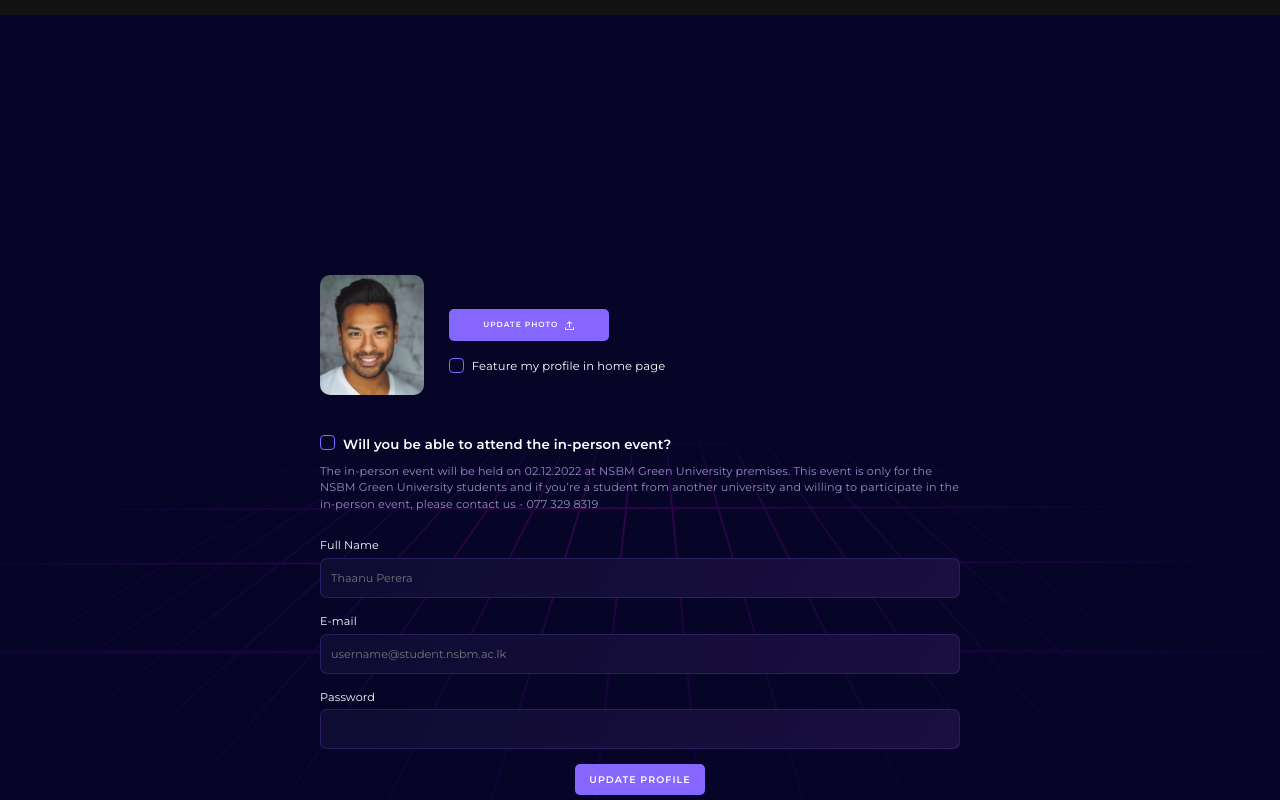
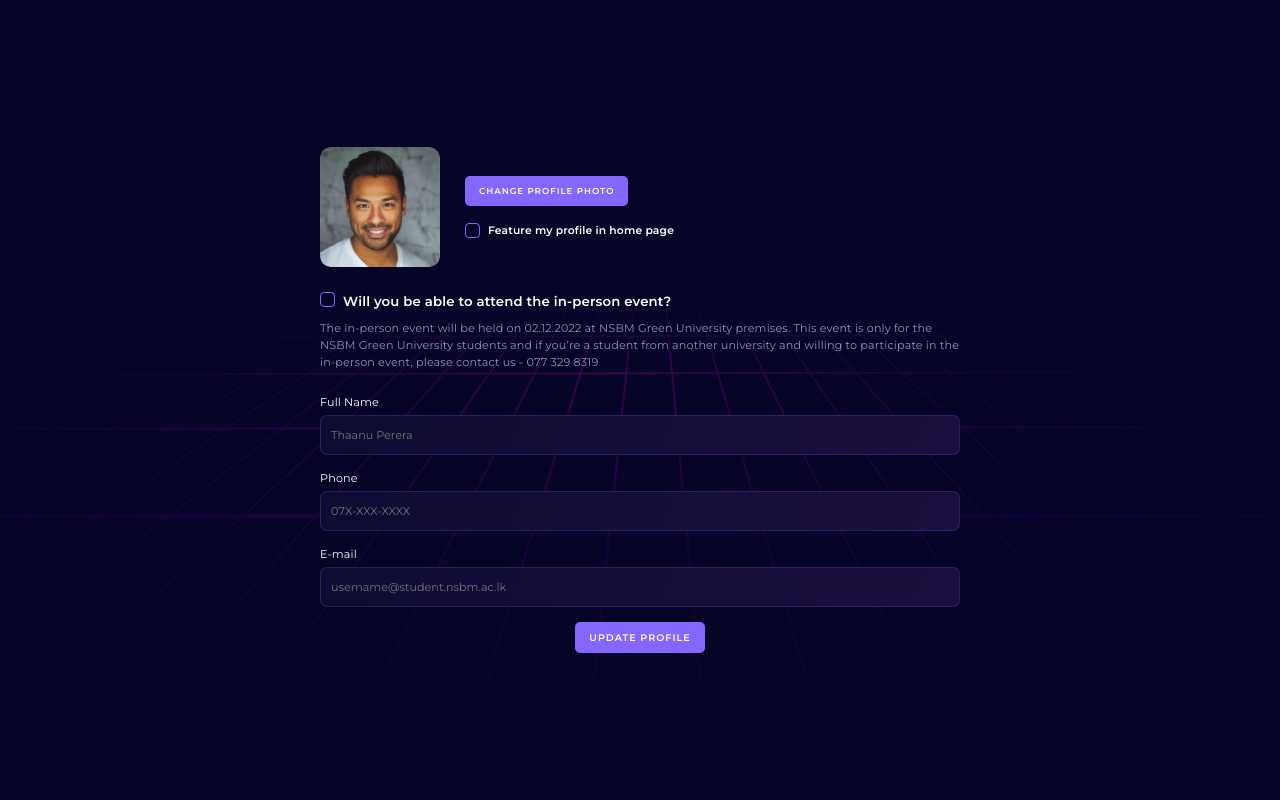
Before and after one commit to fossnsbm/technosphere-web, a React (Vite) app: page /profile in a window 1280 px wide. Shown: the top 800 px of the page. Built offline with nearby package versions, Linux system fonts and the light colour scheme.

Commit message:
minor changes

```diff
--- a/src/components/Dropdown.tsx
+++ b/src/components/Dropdown.tsx
@@ -1,28 +1,40 @@
 import { useState } from "react";
 import "./dropdown.css";
+import down from "../assets/dowm.svg";
 
-
-interface props{
-    placeholder : string,
-    items  : string[]
+export enum PositionType {
+  Up,
+  Down,
 }
-const Dropdown = ({placeholder , items} : props) => {
+interface props {
+  placeholder: string;
+  position: PositionType;
+  items: string[];
+}
+const Dropdown = ({ placeholder, items }: props) => {
   const [active, setActive] = useState(false);
   const [selectedItem, setSelectedItem] = useState<string | null>(null);
   return (
-
     <div className="dropdown_bg" onClick={() => setActive(!active)}>
       <p>{placeholder}</p>
-        <div className="dropdown"><p>{selectedItem ? selectedItem : `Select ${placeholder}`}</p></div>
+      <div className="dropdown">
+        <p>{selectedItem ? selectedItem : `Select ${placeholder}`}</p>{" "}
+        <img
+          src={down}
+          alt=""
+          style={{ transform: active ? `rotate(180deg)` : `rotate(0deg)` }}
+        />
+      </div>
       {active && (
         <div className="dropdown_items">
           <ul>
-              {items.map((x) => <li onClick={() => setSelectedItem(x)}>{x}</li>)}
+            {items.map((x) => (
+              <li onClick={() => setSelectedItem(x)}>{x}</li>
+            ))}
           </ul>
         </div>
       )}
     </div>
-
   );
 };
 
--- a/src/components/TextField.css
+++ b/src/components/TextField.css
@@ -1,4 +1,4 @@
-div{
+.textf_bg{
     width: 100%;
     margin-top: 15px;
 
@@ -14,6 +14,7 @@ input {
   font-size: 0.7em;
   width: 100%;
   height: 40px;
+  transition-duration: 0.2s;
 
   background: linear-gradient(118.92deg, #0e0c33 0%, #1b0e40 100%),
     linear-gradient(
@@ -26,3 +27,8 @@ input {
   border-radius: 7px;
   border: 1px solid #8566ff32;
 }
+input:focus{
+  outline: none;
+  border-width: 2px;
+  border-color:#896df932 ;
+}
--- a/src/components/TextField.tsx
+++ b/src/components/TextField.tsx
@@ -1,13 +1,19 @@
 import "./TextField.css";
+
+export enum InputType {
+  Number,
+  Text,
+}
 interface AppState {
-    title: string;
-    obscured: boolean;
-    placeholder : string
-  }
-const TextField = ({title,placeholder}: AppState) => {
+  title: string;
+  obscured: boolean;
+  type: InputType;
+  placeholder: string;
+}
+const TextField = ({ title, placeholder }: AppState) => {
   return (
-    <div>
-        <p>{title}</p>
+    <div className="textf_bg">
+      <p>{title}</p>
       <input type="text" placeholder={placeholder} />
     </div>
   );
--- a/src/components/dropdown.css
+++ b/src/components/dropdown.css
@@ -1,4 +1,5 @@
 .dropdown {
+    cursor: pointer;
   background: linear-gradient(118.92deg, #0e0c33 0%, #1b0e40 100%),
     linear-gradient(
       89.81deg,
@@ -16,8 +17,17 @@
   font-size: 0.9em;
   display: flex;
   align-items: center;
+  justify-content: space-between;
+
 }
+.dropdown img{
+    object-fit: cover;
+    height:20px;
+    transition:  all 0.5s ease;
+}
+
 .dropdown_bg {
+  width: 100%;
   position: relative;
   margin-top: 15px;
 }
@@ -30,7 +40,7 @@ p {
   z-index: 100;
   padding: 10px 20px;
   font-size: 0.7em;
-
+  margin-top: 10px;
   border-radius: 7px;
   background: linear-gradient(96.38deg, #8566ff -12.62%, #513da0 84.08%);
 
@@ -44,5 +54,5 @@ li {
   list-style: none;
 }
 li:hover {
-  transform: scaleX(1.01);
+  transform: scale(1.02);
 }
--- a/src/pages/Profile.tsx
+++ b/src/pages/Profile.tsx
@@ -1,11 +1,14 @@
 import "../styles/profile.scss";
 import grid from "../assets/grid.png";
+
+
 import pfp from "../assets/pfp.png";
+
 import upload from "../assets/upload_icon.svg";
 import { useState ,useRef } from "react";
 import CheckBox from "../components/CheckBox";
-import TextField from "../components/TextField";
-import Dropdown from "../components/Dropdown";
+import TextField, { InputType } from "../components/TextField";
+import Dropdown, { PositionType } from "../components/Dropdown";
 
 const Profile = () => {
   const [inPerson, setInPerson] = useState(false);
@@ -18,7 +21,8 @@ const Profile = () => {
     fullName: null,
     email: null,
     batch: null,
-    phone: null,
+    phone_guests: null,
+    phone_students: null,
     food_preference: null,
   });
   const handleChange = (event : any) => {
@@ -36,13 +40,15 @@ const Profile = () => {
               <img src={pfp} alt="" />
             </div>
             <div className="photo_upload_container">
-              <span className="btn btn_upload">
+            <button className="btn">change profile photo</button>
+
+              {/* <span className="btn btn_upload">
                 <p>update photo</p>
                 <img src={upload} alt="" />
-              </span>
+              </span> */}
               <div className="homepage_append_toggle">
                 <CheckBox onChange={handleChange}/>
-                <span>Feature my profile in home page</span>
+                <h5>Feature my profile in home page</h5>
               </div>
             </div>
           </div>
@@ -61,19 +67,17 @@ const Profile = () => {
             </p>
           </div>
           <div className="form_data-default">
-            <TextField title="Full Name" placeholder="Thaanu Perera" obscured={false}/>
-            <TextField title="E-mail" placeholder="username@student.nsbm.ac.lk" obscured={false}/>
-            <TextField title="Password" placeholder="" obscured = {true}/>
-
-
+            <TextField title="Full Name" placeholder="Thaanu Perera" obscured={false} type={InputType.Text}/>
+            {!inPerson && <TextField title="Phone" placeholder="07X-XXX-XXXX" obscured={false} type={InputType.Number}/>}
+            <TextField title="E-mail" placeholder="username@student.nsbm.ac.lk" obscured={false} type={InputType.Text}/>
           </div>
           {inPerson && (
             <div className="form_data-secondary">
               <div className="row">
-              <Dropdown placeholder="Batch" items={['19.2' , '20.1' , '20.2' , '20.3' , '21.1' , '22.1' , '22.2']}/>
-                <TextField title="Phone" placeholder="" obscured={false}/>
+              <Dropdown placeholder="Batch" items={['19.2' , '20.1' , '20.2' , '20.3' , '21.1' , '22.1' , '22.2']} position={PositionType.Up}/>
+                <TextField title="Phone" placeholder="" obscured={false}  type={InputType.Text}/>
               </div>
-              <Dropdown placeholder="Food Preferences" items={['Vegetarian' , 'Non-vegetarian']}/>
+              <Dropdown placeholder="Food Preferences" items={['Vegetarian' , 'Non-vegetarian']} position={PositionType.Down}/>
               {/* <TextField title="Food Preferences" placeholder=""/> */}
 
             </div>
--- a/src/styles/profile.scss
+++ b/src/styles/profile.scss
@@ -6,7 +6,7 @@ $secondary-text-size: 0.9em;
 .profile {
   background-color: $bg-color;
   position: relative;
-  min-height: 130vh;
+  min-height: 100vh;
   height: auto;
 
   .grid {
@@ -40,7 +40,7 @@ $secondary-text-size: 0.9em;
   }
   .photo_upload_container {
     .homepage_append_toggle {
-      font-size: 0.8em;
+      font-size: 0.90em;
       display: flex;
       margin-top: 17px;
     }
@@ -82,7 +82,7 @@ $secondary-text-size: 0.9em;
   .attendance_toggle {
     margin-top: 25px;
     p {
-      font-size: 0.7em;
+      font-size: .7em;
       color: $secondary-text-color;
       margin-top: 8px;
     }
@@ -102,7 +102,7 @@ $secondary-text-size: 0.9em;
 
 
       margin-right: 25px;
-      width: 130px;
+      width: 120px;
       height: 120px;
 
       img {
@@ -133,6 +133,7 @@ $secondary-text-size: 0.9em;
 }
 
 .btn_container {
+  margin-top: 15px;
   display: flex;
   width: 100%;
   justify-content: center;
@@ -141,8 +142,12 @@ $secondary-text-size: 0.9em;
   display: flex;
   justify-content: space-between;
   gap: 15px;
+  width: 100%;
 }
 .form_data-secondary,
 .profile_photo {
   margin: 0;
 }
+.form_data-secondary{
+  width: 100%;
+}
```
Also changed, not shown: src/assets/dowm.svg (added). Lines whose indentation alone changed are shown as unchanged.
